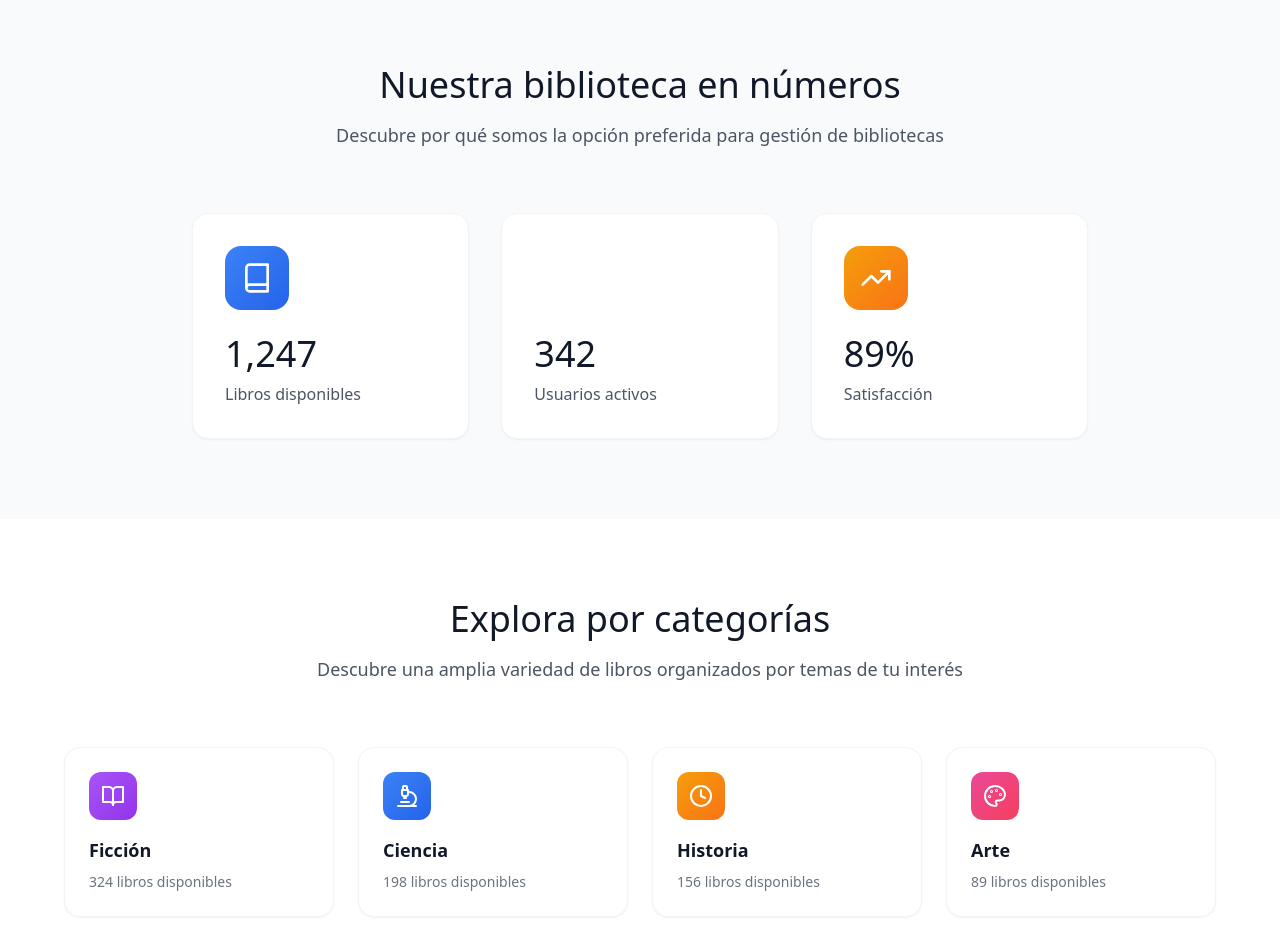
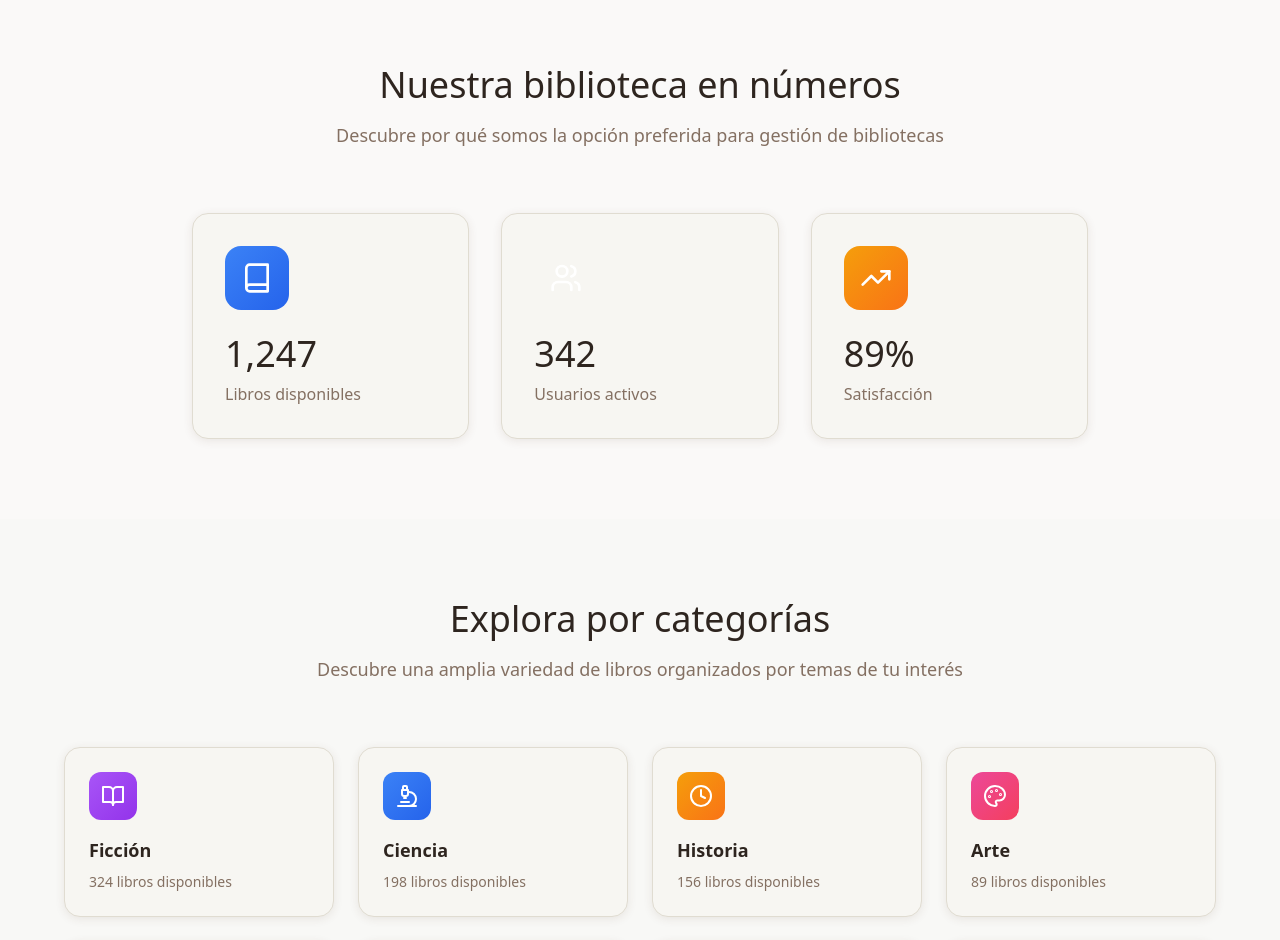
Before and after one commit to ThiagoDelgado-D/Book_Lend, a React (Vite) app in the folder apps/web/: page / in a window 1280 px wide. Shown: the part 720-1660 px from the top of the page. Built offline with nearby package versions, Linux system fonts and the light colour scheme.

Commit message:
improve styles, colors in section related to the home page

```diff
--- a/apps/web/src/presentation/components/home/categories-grid.tsx
+++ b/apps/web/src/presentation/components/home/categories-grid.tsx
@@ -19,16 +19,18 @@ interface Category {
 
 const CategoryCard = ({ category }: { category: Category }) => (
   <div className="group cursor-pointer">
-    <div className="bg-white rounded-2xl p-6 shadow-sm hover:shadow-lg transition-all duration-300 border border-gray-100 hover:border-gray-200 h-full">
+    <div className="bg-card rounded-2xl p-6 shadow-soft hover:shadow-medium transition-all duration-300 border border-border hover:border-border/70 h-full">
       <div
         className={`inline-flex items-center justify-center w-12 h-12 rounded-xl ${category.gradient} mb-4 group-hover:scale-110 transition-transform duration-300`}
       >
         {category.icon}
       </div>
-      <h3 className="text-lg font-semibold text-gray-900 mb-2 group-hover:text-emerald-700 transition-colors">
+      <h3 className="text-lg font-semibold text-foreground mb-2 group-hover:text-emerald-700 transition-colors">
         {category.name}
       </h3>
-      <p className="text-sm text-gray-500 font-medium">{category.count} libros disponibles</p>
+      <p className="text-sm text-muted-foreground font-medium">
+        {category.count} libros disponibles
+      </p>
     </div>
   </div>
 );
@@ -86,13 +88,13 @@ export const CategoriesGrid = () => {
   ];
 
   return (
-    <section className="py-20 bg-white">
+    <section className="py-20 bg-background">
       <div className="container mx-auto px-6">
         <div className="text-center mb-16">
-          <h2 className="text-3xl md:text-4xl font-light text-gray-900 mb-4">
+          <h2 className="text-3xl md:text-4xl font-light text-foreground mb-4">
             Explora por categorías
           </h2>
-          <p className="text-lg text-gray-600 max-w-2xl mx-auto font-light">
+          <p className="text-lg text-muted-foreground max-w-2xl mx-auto font-light">
             Descubre una amplia variedad de libros organizados por temas de tu interés
           </p>
         </div>
--- a/apps/web/src/presentation/components/home/stats-section.tsx
+++ b/apps/web/src/presentation/components/home/stats-section.tsx
@@ -10,14 +10,14 @@ interface StatItemProps {
 
 const StatItem = ({ icon, value, label, gradient }: StatItemProps) => (
   <div className="group">
-    <div className="bg-white rounded-2xl p-8 shadow-sm hover:shadow-lg transition-all duration-300 border border-gray-100 hover:border-gray-200">
+    <div className="bg-card rounded-2xl p-8 shadow-soft hover:shadow-medium transition-all duration-300 border border-border hover:border-border/70">
       <div
         className={`inline-flex items-center justify-center w-16 h-16 rounded-2xl ${gradient} mb-6 group-hover:scale-110 transition-transform duration-300`}
       >
         {icon}
       </div>
-      <div className="text-4xl font-light text-gray-900 mb-2">{value}</div>
-      <div className="text-gray-600 font-medium">{label}</div>
+      <div className="text-4xl font-light text-foreground mb-2">{value}</div>
+      <div className="text-muted-foreground font-medium">{label}</div>
     </div>
   </div>
 );
@@ -45,13 +45,13 @@ export const StatsSection = () => {
   ];
 
   return (
-    <section className="py-20 bg-gray-50">
+    <section className="py-20 bg-muted/30">
       <div className="container mx-auto px-6">
         <div className="text-center mb-16">
-          <h2 className="text-3xl md:text-4xl font-light text-gray-900 mb-4">
+          <h2 className="text-3xl md:text-4xl font-light text-foreground mb-4">
             Nuestra biblioteca en números
           </h2>
-          <p className="text-lg text-gray-600 max-w-2xl mx-auto font-light">
+          <p className="text-lg text-muted-foreground max-w-2xl mx-auto font-light">
             Descubre por qué somos la opción preferida para gestión de bibliotecas
           </p>
         </div>
```
